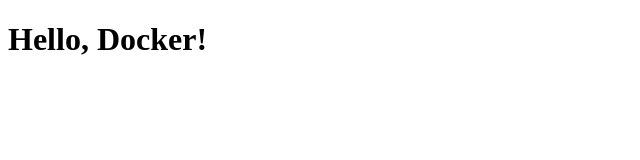
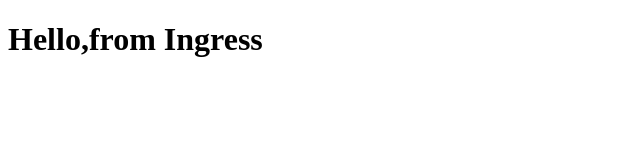
Before and after one commit to CelilAliyev/kaniko, a plain HTML site: page index.html in a window 1280 px wide. Shown: the whole page, without its empty margins (0-640 px from the left). Drawn offline with Linux system fonts and the light colour scheme.

Commit message:
Update index.html
change indexfile

```diff
--- a/index.html
+++ b/index.html
@@ -6,6 +6,6 @@
 <title>My Docker Web App</title>
 </head>
 <body>
-<h1>Hello, Docker!</h1>
+<h1>Hello,from Ingress</h1>
 </body>
 </html>
```
